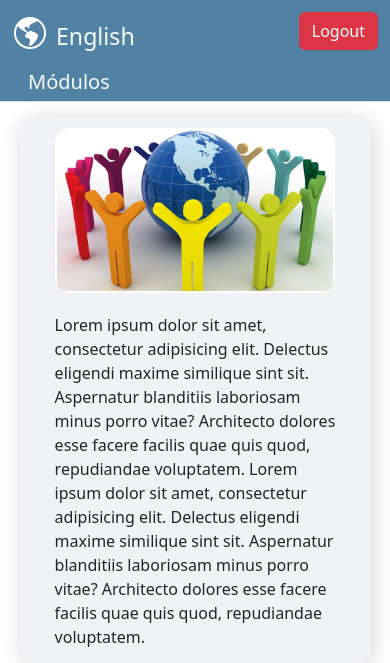
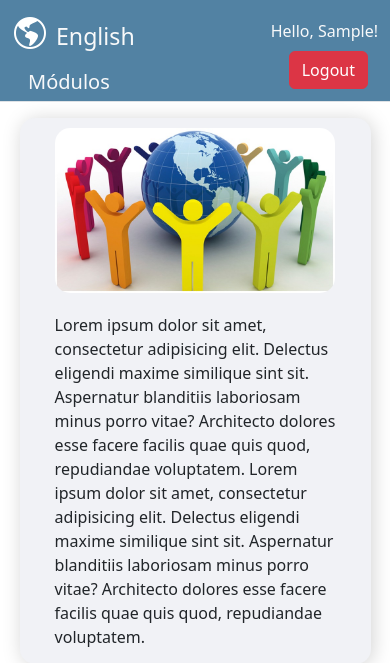
Before and after one commit to fczanetti/elp, a Django app: page / in a window 390 px wide. Shown: the top 663 px of the page. Run offline with Django 5.2, Linux system fonts and the light colour scheme; the visitor is signed in with stand-in values (Sample User, id 1); some libraries are stand-ins or nearby versions.

Commit message:
nome de usuario inserido na navbar

```diff
--- a/engplat/base/static/css/style1.css
+++ b/engplat/base/static/css/style1.css
@@ -208,6 +208,11 @@
         flex-direction: column;
     }
 
+    #rightsidenavbar {
+        padding-top: 15px;
+        flex-direction: column;
+    }
+
     #intro {
         flex-direction: column;
     }
--- a/engplat/base/templates/base/base.html
+++ b/engplat/base/templates/base/base.html
@@ -22,10 +22,13 @@
                 <a class="navbar-brand text-light ms-4 pb-0" href="{% url 'modulos:indice_modulos' %}">Módulos</a>
             </div>
             {% if user.is_authenticated %}
-                <form action="{% url 'base:logout' %}" method="POST">
-                    {% csrf_token %}
-                    <button class="btn btn-danger m-2" type="submit">Logout</button>
-                </form>
+                <div id="rightsidenavbar" class="d-flex align-items-center">
+                    <div class="pe-2 text-light">Hello, {{ user.first_name }}!</div>
+                    <form action="{% url 'base:logout' %}" method="POST">
+                        {% csrf_token %}
+                        <button class="btn btn-danger m-2" type="submit">Logout</button>
+                    </form>
+                </div>
             {% else %}
                 <a href="{% url 'base:login' %}" type="button" class="btn btn-light m-2">Login</a>
             {% endif %}
```
Also changed, not shown: engplat/base/tests/test_login.py (+2 -1 lines).
